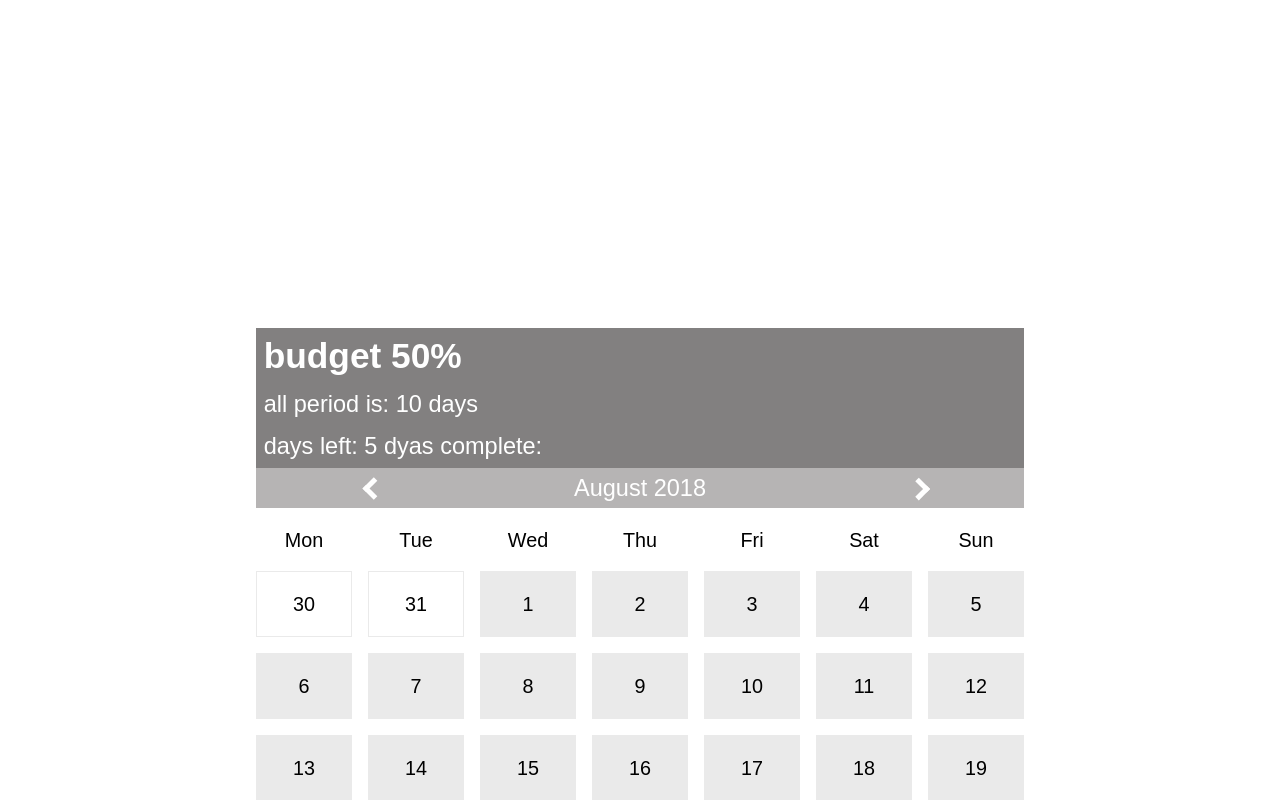
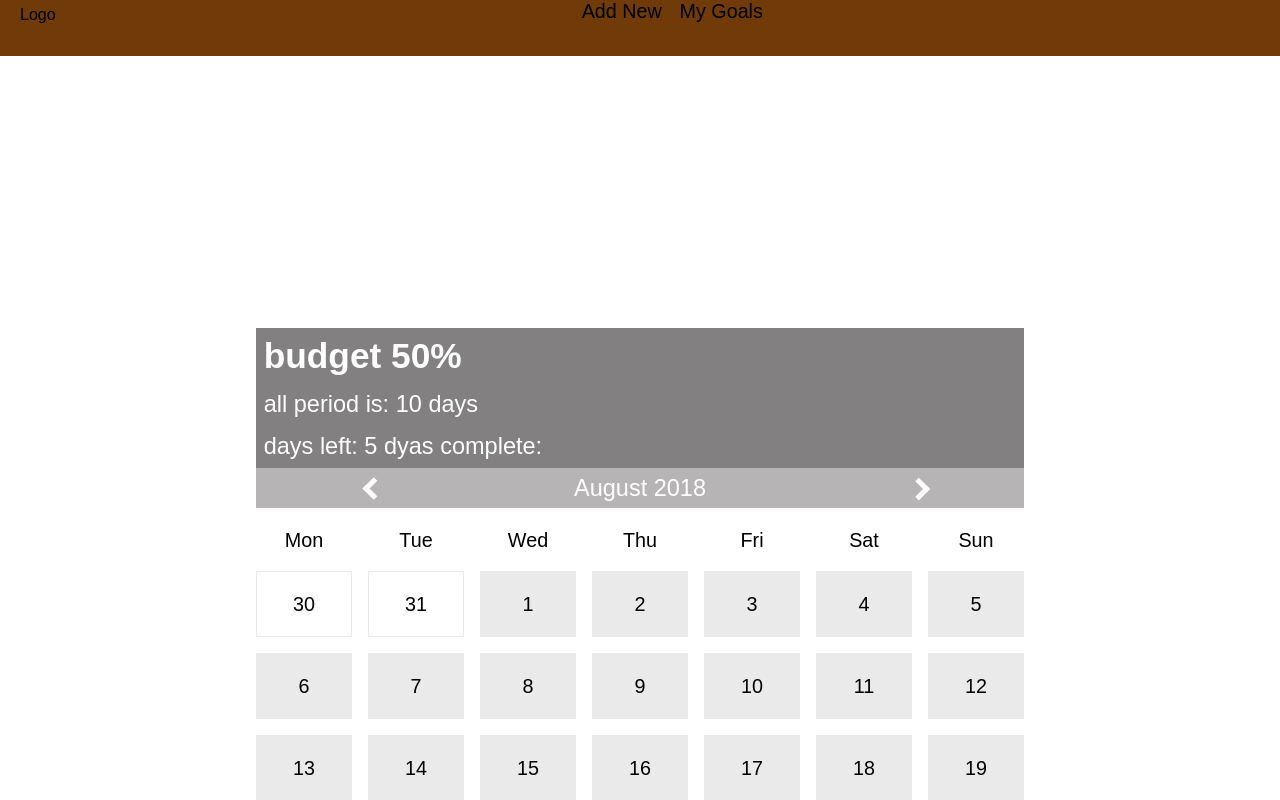
Before and after one commit to AndreyKonovalenko/goals, a React app: page / in a window 1280 px wide. Shown: the top 800 px of the page. Built offline with nearby package versions, Linux system fonts and the light colour scheme.

Commit message:
Working on toolbar

```diff
--- /dev/null
+++ b/src/components/Navigation/Toolbar/Toolbar.css
@@ -0,0 +1,22 @@
+.Toolbar  {
+    height: 56px;
+    width: 100%;
+    position: fixed;
+    top: 0;
+    left: 0;
+    background-color: #703B09;
+    display: flex;
+    justify-content: space-between;
+    align-items: center;
+    padding: 0 20px;
+    box-sizing: border-box;
+    z-index:90;
+}
+
+.Toolbar nav {
+    height: 100%;
+}
+
+.Logo {
+    height: 80%;
+}
--- /dev/null
+++ b/src/components/Navigation/Toolbar/Toolbar.js
@@ -0,0 +1,20 @@
+import React from 'react';
+
+import cssObject from './Toolbar.css';
+
+
+const toolbar = (props) => (
+    <header className={cssObject.Toolbar}>
+        <div className={cssObject.Logo}>
+           Logo
+        </div>
+        <nav className={null}>
+            <ul>
+                <li>Add New</li>
+                <li>My Goals</li>
+            </ul>
+        </nav>
+    </header>
+);
+
+export default toolbar;
--- a/src/hoc/Layout/Layout.js
+++ b/src/hoc/Layout/Layout.js
@@ -2,7 +2,7 @@ import React, { Component } from 'react';
 
 import Auxiliary from '../Auxiliary/Auxiliary';
 import cssObject from './Layout.css';
-//import Toolbar from '../../components/Navigation/Toolbar/Toolbar';
+import Toolbar from '../../components/Navigation/Toolbar/Toolbar';
 
 class Layout extends Component {
     // state = {
@@ -22,6 +22,7 @@ class Layout extends Component {
     render () {
         return(
             <Auxiliary>
+                <Toolbar/>
                 <main className={cssObject.Content}>
                     {this.props.children}
                 </main>
```
